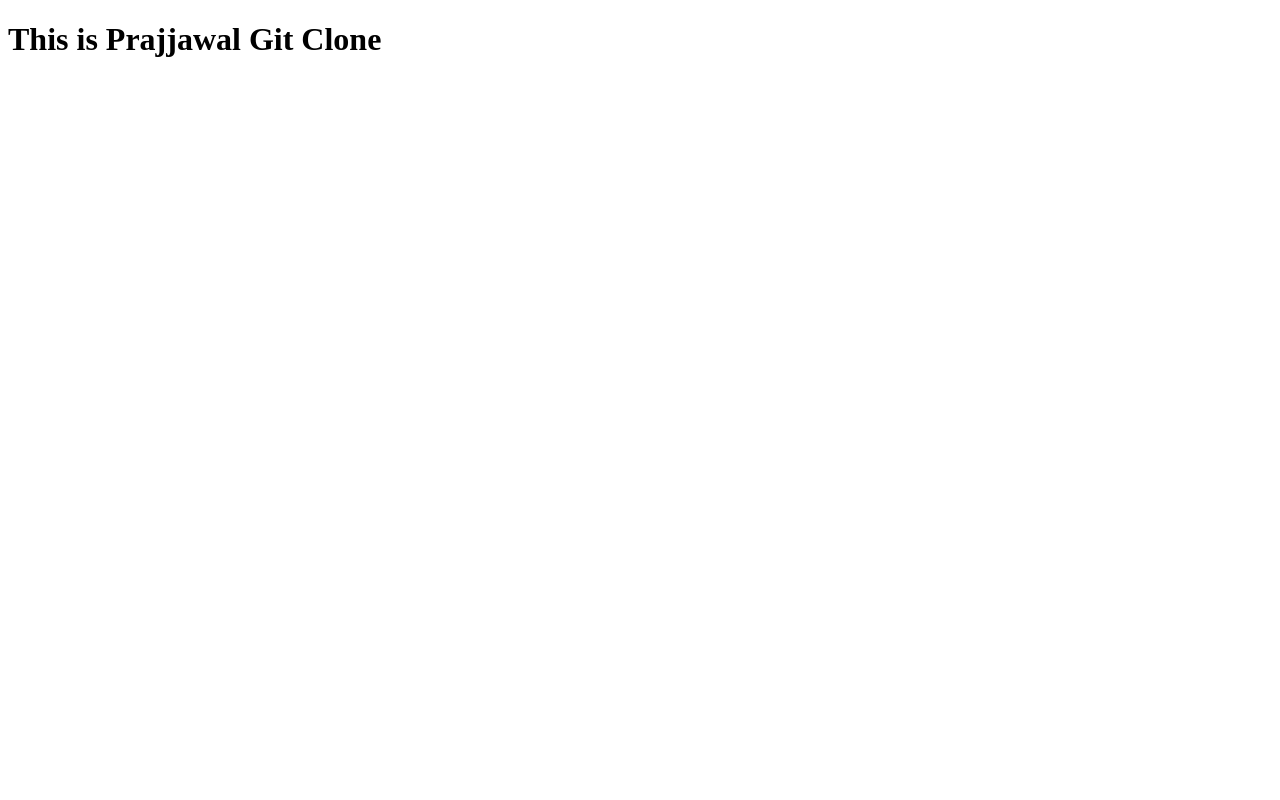
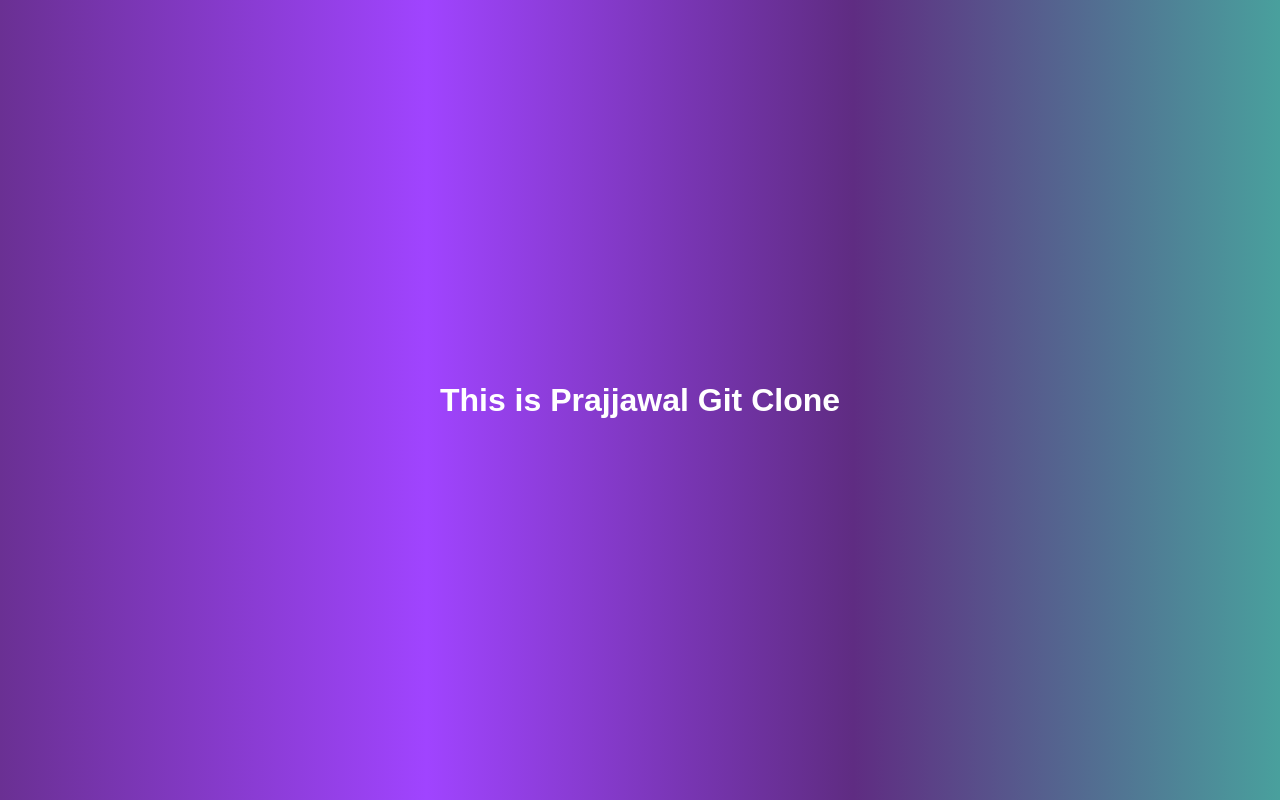
Before and after one commit to prajjawalssipmt/apnacollege-demo, a plain HTML site: page index.html in a window 1280 px wide. Drawn offline with Linux system fonts and the light colour scheme.

Commit message:
Added design for website

```diff
--- a/index.css
+++ /dev/null
@@ -1,3 +0,0 @@
-p{
-  color: brown;
-}
--- a/index.html
+++ b/index.html
@@ -3,6 +3,7 @@
 <head>
   <meta charset="UTF-8">
   <meta name="viewport" content="width=device-width, initial-scale=1.0">
+  <link rel="stylesheet" href="style.css">
   <title>Document</title>
 </head>
 <body>
--- /dev/null
+++ b/style.css
@@ -0,0 +1,28 @@
+/* styles.css */
+body {
+    /* Set a gradient background from purple to teal */
+    background: linear-gradient(to right, #6a3093, #a044ff, #5f2c82, #49a09d);
+    font-family: Arial, sans-serif;
+    /* Sets a clean, modern font for the body text */
+    color: white;
+    /* Sets the text color to white for better contrast */
+    margin: 0;
+    /* Removes default margin */
+    padding: 0;
+    /* Removes default padding */
+    display: flex;
+    /* Enables flexbox layout */
+    justify-content: center;
+    /* Centers content horizontally */
+    align-items: center;
+    /* Centers content vertically */
+    height: 100vh;
+    /* Makes the body take the full height of the viewport */
+}
+
+h1 {
+    font-size: 2em;
+    /* Sets the size of the header text */
+    text-align: center;
+    /* Centers the header text */
+}
```
